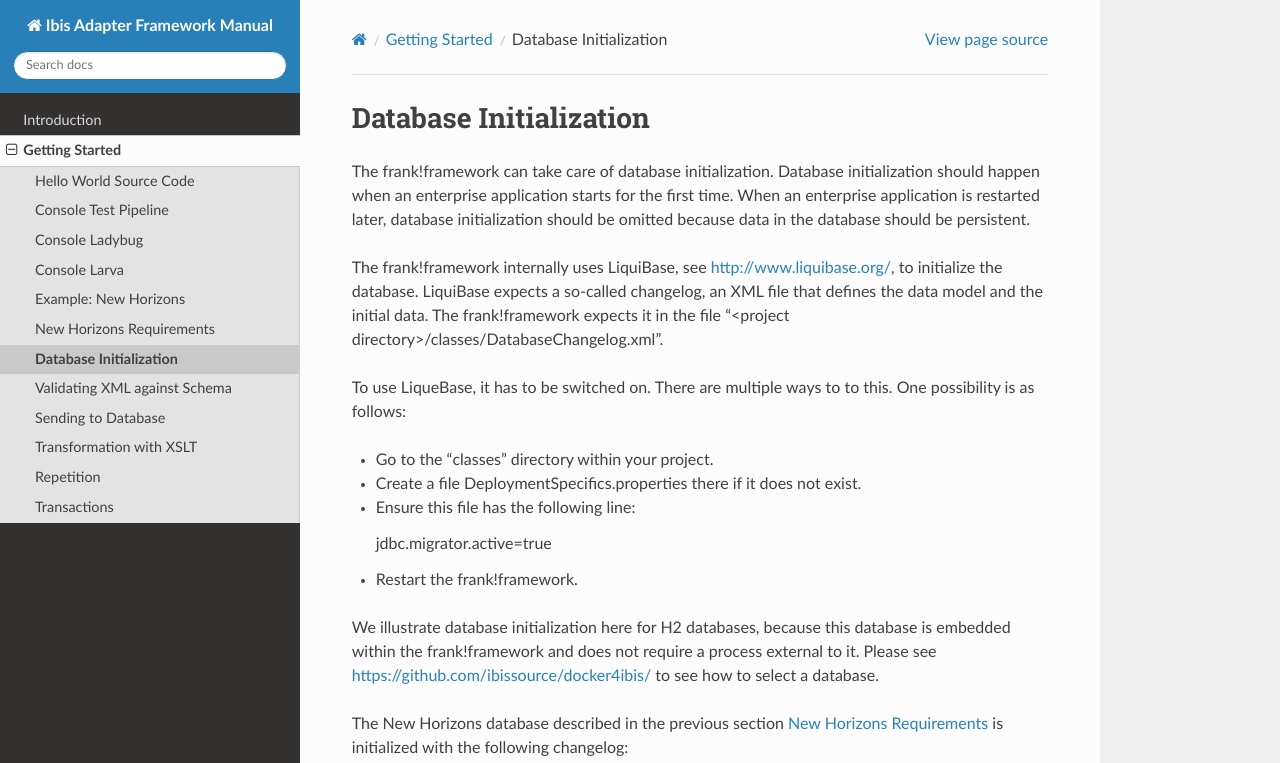
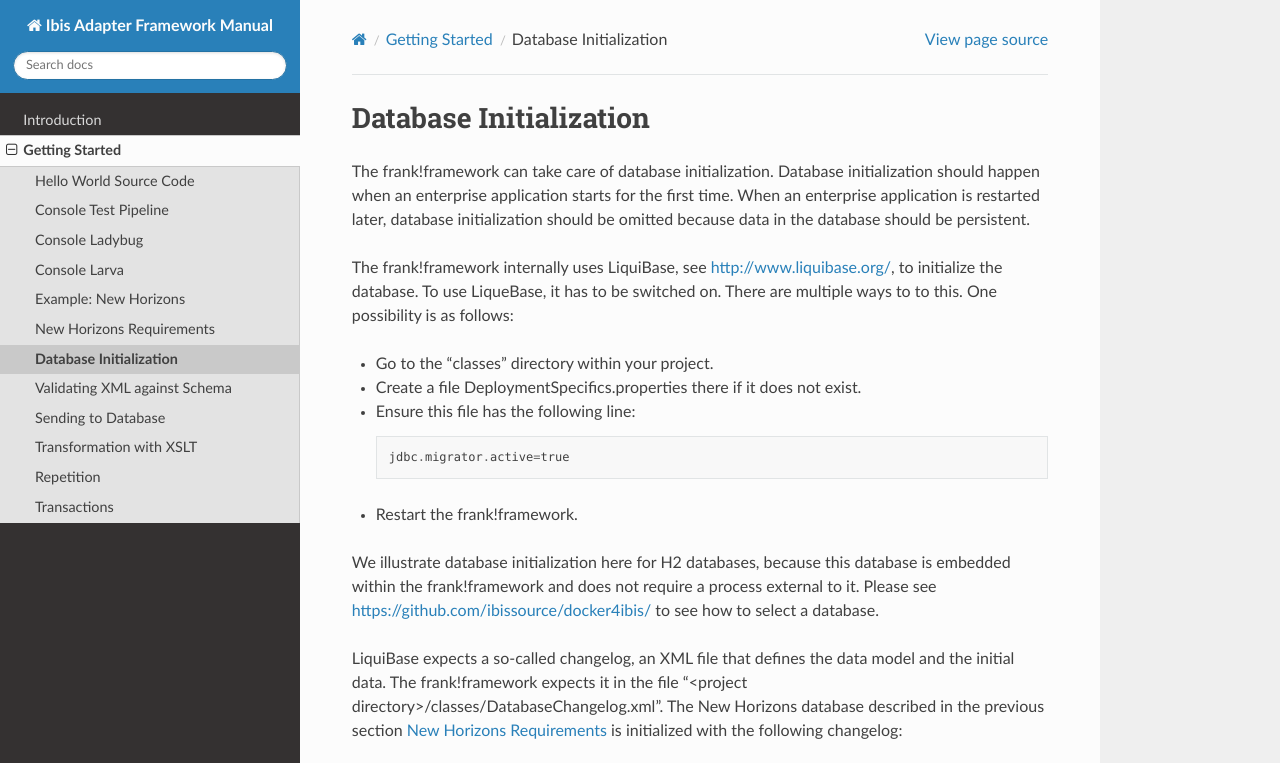
Before and after one commit to frankframework/frank-manual, a Sphinx documentation site: the page built from docs/source/horizonsInitialData.rst, in a window 1280 px wide and 900 px high, cut to the strip 0-763 px from the top of the window. Built offline with Sphinx 7.4.7 and the Read the Docs theme 2.0.0, drawn with Linux system fonts in a browser that asks for light colours; part of the change alters nothing that is shown.

Commit message:
Improve previous commit

```diff
--- a/docs/source/horizonsInitialData.rst
+++ b/docs/source/horizonsInitialData.rst
@@ -8,19 +8,14 @@ database initialization should be omitted because data in the
 database should be persistent.
 
 The frank!framework internally uses LiquiBase, see http://www.liquibase.org/,
-to initialize the database. LiquiBase expects a so-called
-changelog, an XML file that defines the data model and the initial data.
-The frank!framework expects it in the file
-"<project directory>/classes/DatabaseChangelog.xml".
-
-To use LiqueBase, it has to be switched on. There are multiple ways to
+to initialize the database. To use LiqueBase, it has to be switched on. There are multiple ways to
 to this. One possibility is as follows:
 
 * Go to the "classes" directory within your project.
 * Create a file DeploymentSpecifics.properties there if it does not exist.
 * Ensure this file has the following line: ::
 
-  jdbc.migrator.active=true
+    jdbc.migrator.active=true
 
 * Restart the frank!framework.
 
@@ -29,6 +24,10 @@ this database is embedded within the frank!framework and does not
 require a process external to it. Please see https://github.com/ibissource/docker4ibis/
 to see how to select a database.
 
+LiquiBase expects a so-called
+changelog, an XML file that defines the data model and the initial data.
+The frank!framework expects it in the file
+"<project directory>/classes/DatabaseChangelog.xml".
 The New Horizons database described in the previous section
 :ref:`horizonsInterfaces` is initialized with the following
 changelog:
```
